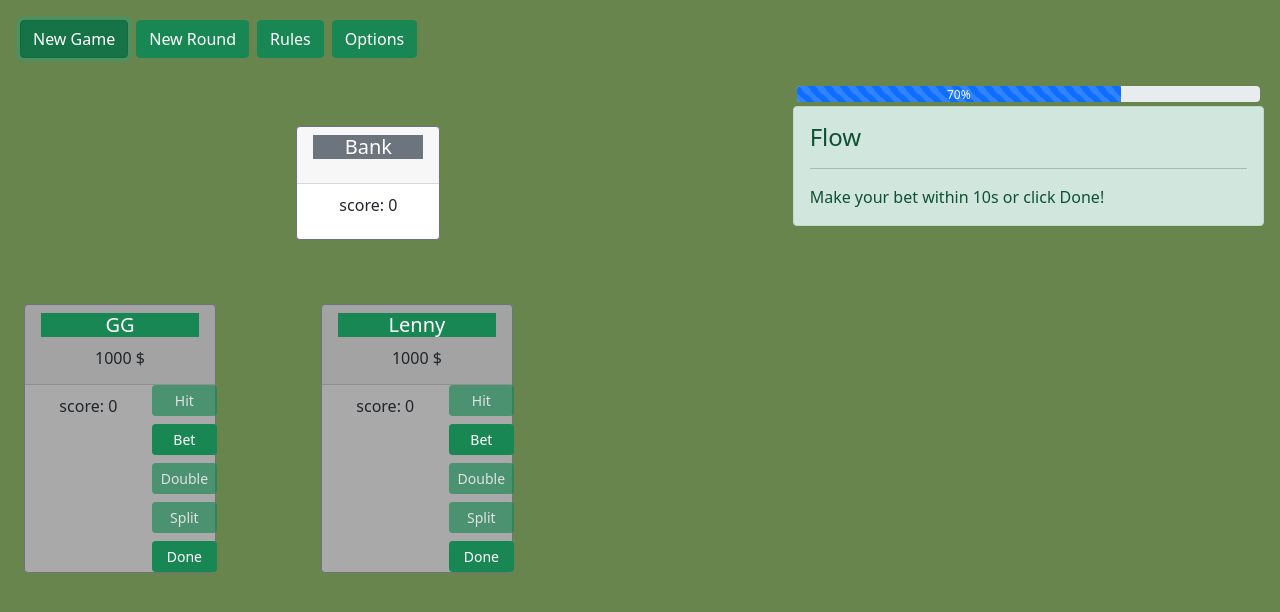
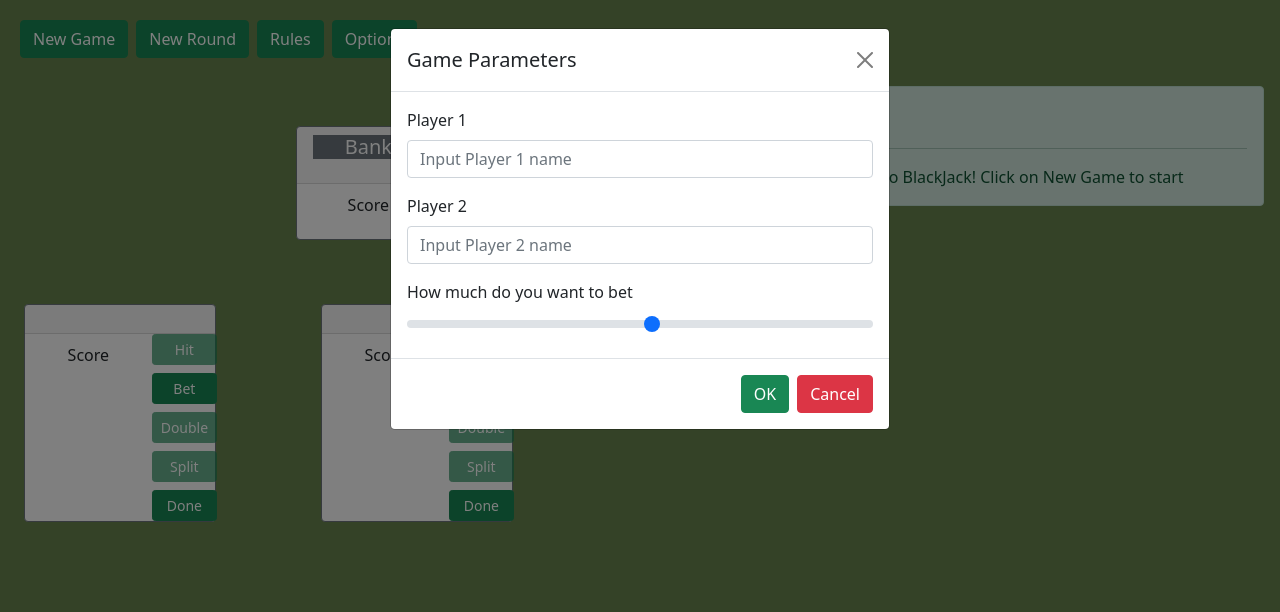
Before and after one commit to djfreeart81/blackJack, a website with bundled scripts: page index.html in a window 1280 px wide. Both pictures are taken after a click on the button "New Game". Built offline with nearby package versions, Linux system fonts and the light colour scheme.

Commit message:
implement modal and start by New Game

```diff
--- a/JS/GameClass.js
+++ b/JS/GameClass.js
@@ -1,4 +1,5 @@
 import { Ui } from "./Ui.js";
+import { main } from "./game.js";
 
 export class Game {
   constructor(players) {
@@ -7,6 +8,19 @@
   }
 
   initializeGame() {
+    this.ui.addInfoMessage("\nClick on New Game to start");
+    //add listener to modal inside button new game
+    let btnOk = document.getElementById("modal-new-game-ok");
+    btnOk.addEventListener("click", (e) => {
+      e.preventDefault();
+      e.stopImmediatePropagation();
+      this.players[0].setName(
+        document.getElementById("playerNameInput1").value
+      );
+      this.players[1].name = document.getElementById("playerNameInput2").value;
+      main();
+    });
+
     this.players.forEach((player) => {
       this.drawPlayer(player);
       this.ui.disableButtonById(player, ["double", "split", "hit"], true);
@@ -15,7 +29,9 @@
     this.ui.hideClass("split", true);
     this.ui.hideClass("progress", true);
 
-    console.log("game initialized");
+    console.log(
+      `game initialized with players ${JSON.stringify(this.players)}`
+    );
   }
 
   drawPlayer(player) {
@@ -44,7 +60,7 @@
     this.players.forEach((player) => {
       this.ui.disableButtonById(
         player,
-        ["bet", "double", "split", "hit"],
+        ["bet", "double", "split", "hit", "done"],
         true
       );
     });
--- a/JS/Player.js
+++ b/JS/Player.js
@@ -16,6 +16,10 @@
 
   getName() {
     return this.name;
+  }
+
+  setName(name) {
+    this.name = name;
   }
 
   getMoney() {
--- a/JS/Round.js
+++ b/JS/Round.js
@@ -86,9 +86,8 @@
       player.status.hasBet = false;
       player.status.isPlaying = true;
       this.clearCards();
-      document.getElementById(
-        `player${player.getId()}-name`
-      ).innerHTML = player.getName();
+      document.getElementById(`player${player.getId()}-name`).innerHTML =
+        player.getName();
       document.getElementById(`player${player.getId()}-money`).innerHTML =
         player.getMoney() + " $";
       player.setPlayerBorderRed(false);
@@ -118,9 +117,8 @@
 
   drawPlayerCards(player) {
     if (document.getElementById(`player${player.getId()}-cards`)) {
-      document.getElementById(
-        `player${player.getId()}-cards`
-      ).innerHTML = player.cards.reduce((acc, i) => acc + i.image, "");
+      document.getElementById(`player${player.getId()}-cards`).innerHTML =
+        player.cards.reduce((acc, i) => acc + i.image, "");
       document.getElementById(`player${player.getId()}-score`).innerHTML =
         "score: " + player.calculateScore();
     }
@@ -169,6 +167,6 @@
       ["done", "bet", "hit", "double"],
       true
     );
-    this.setPlayerBorderRed(true);
+    player.setPlayerBorderRed(true);
   }
 }
--- a/JS/game.js
+++ b/JS/game.js
@@ -17,14 +17,14 @@
 );
 
 game.initializeGame();
-main();
+// main();
 
 function main() {
   let roundPlayers = [...game.players];
   round = new Round(game, roundPlayers, CARD_DECK_SIZE);
   round.initializeRound();
   bank = round.bank;
-  console.log(`players: ${JSON.stringify(round.players)}`);
+  console.log(`players of round: ${JSON.stringify(round.players)}`);
   let playersArray = [...round.players];
   makeYourBet(playersArray);
 }
--- a/index.html
+++ b/index.html
@@ -23,7 +23,13 @@
     <!--     navbar -->
     <ul class="nav nav-pills m-3">
       <li class="nav-item m-1">
-        <button type="button" class="btn btn-success data-bs-toggle="modal" data-bs-target="#modal-new-game"" id="new-game">
+        <button
+          type="button"
+          class="btn btn-success"
+          data-bs-toggle="modal"
+          data-bs-target="#modal-new-game"
+          id="new-game"
+        >
           New Game
         </button>
       </li>
@@ -83,9 +89,7 @@
                     <h5
                       class="card-title text-white bg-success mb-3"
                       id="player1-name"
-                    >
-                      GG
-                    </h5>
+                    ></h5>
                     <h6
                       class="card-subtitle mb-2 BJ-money"
                       id="player1-money"
@@ -155,9 +159,7 @@
                     <h5
                       class="card-title text-white bg-success mb-3 BJ-name"
                       id="player2-name"
-                    >
-                      Lenny
-                    </h5>
+                    ></h5>
                     <h6
                       class="card-subtitle mb-2 BJ-money"
                       id="player2-money"
@@ -245,27 +247,73 @@
     </div>
 
     <!-- Modal -->
-<div class="modal fade" id="modal-new-game" data-bs-backdrop="static" data-bs-keyboard="false" tabindex="-1" aria-labelledby="modalNewGameLabel" aria-hidden="true">
+    <div
+      class="modal fade"
+      id="modal-new-game"
+      data-bs-backdrop="static"
+      data-bs-keyboard="false"
+      tabindex="-1"
+      aria-labelledby="modalNewGameLabel"
+      aria-hidden="true"
+    >
       <div class="modal-dialog">
         <div class="modal-content">
           <div class="modal-header">
             <h5 class="modal-title" id="modalNewGameLabel">Game Parameters</h5>
-        <button type="button" class="btn-close" data-bs-dismiss="modal" aria-label="Close"></button>
+            <button
+              type="button"
+              class="btn-close"
+              data-bs-dismiss="modal"
+              aria-label="Close"
+            ></button>
           </div>
           <div class="modal-body">
             <div class="mb-3">
               <label for="playerNameInput1" class="form-label">Player 1</label>
-  <input type="text" class="form-control" id="playerNameInput1" placeholder="Input Player 1 name">
+              <input
+                type="text"
+                class="form-control"
+                id="playerNameInput1"
+                placeholder="Input Player 1 name"
+              />
             </div>
             <div class="mb-3">
               <label for="playerNameInput2" class="form-label">Player 2</label>
-  <input type="text" class="form-control" id="playerNameInput2" placeholder="Input Player 2 name">
+              <input
+                type="text"
+                class="form-control"
+                id="playerNameInput2"
+                placeholder="Input Player 2 name"
+              />
             </div>
-        <label for="betRange" class="form-label">How much do you want to bet</label>
-<input type="range" class="form-range" min="5" max="100" step="5" id="betRange">
+            <label for="betRange" class="form-label"
+              >How much do you want to bet</label
+            >
+            <input
+              type="range"
+              class="form-range"
+              min="5"
+              max="100"
+              step="5"
+              id="betRange"
+            />
           </div>
           <div class="modal-footer">
-        <button type="button" class="btn btn-secondary" data-bs-dismiss="modal">Close</button>
+            <button
+              type="button"
+              id="modal-new-game-ok"
+              class="btn btn-success"
+              data-bs-dismiss="modal"
+            >
+              OK
+            </button>
+            <button
+              type="button"
+              class="btn btn-danger"
+              data-bs-dismiss="modal"
+            >
+              Cancel
+            </button>
           </div>
         </div>
       </div>
```
Lines whose indentation alone changed are shown as unchanged.
